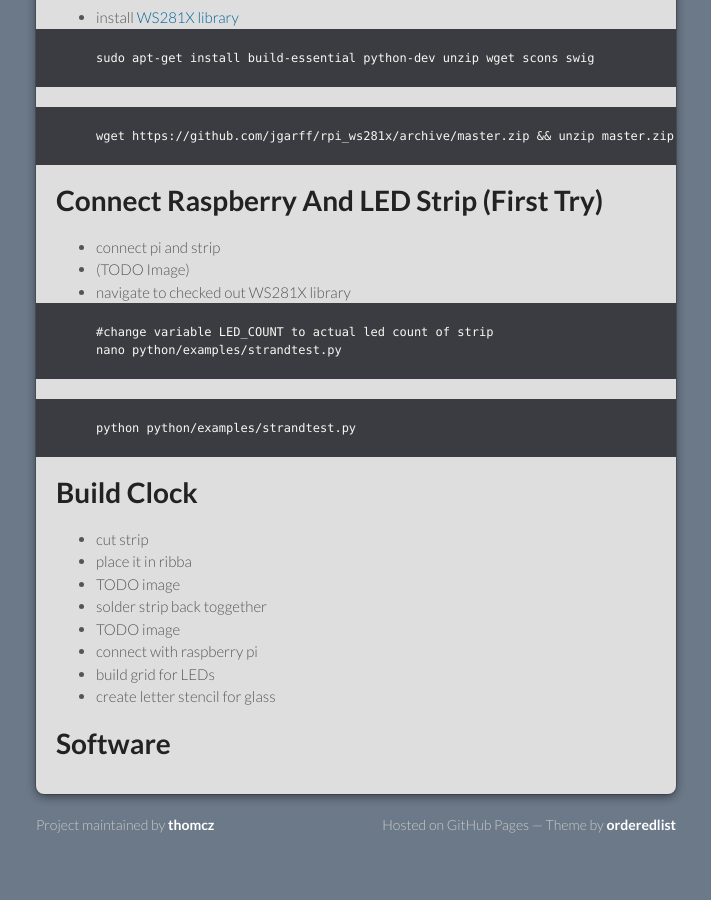
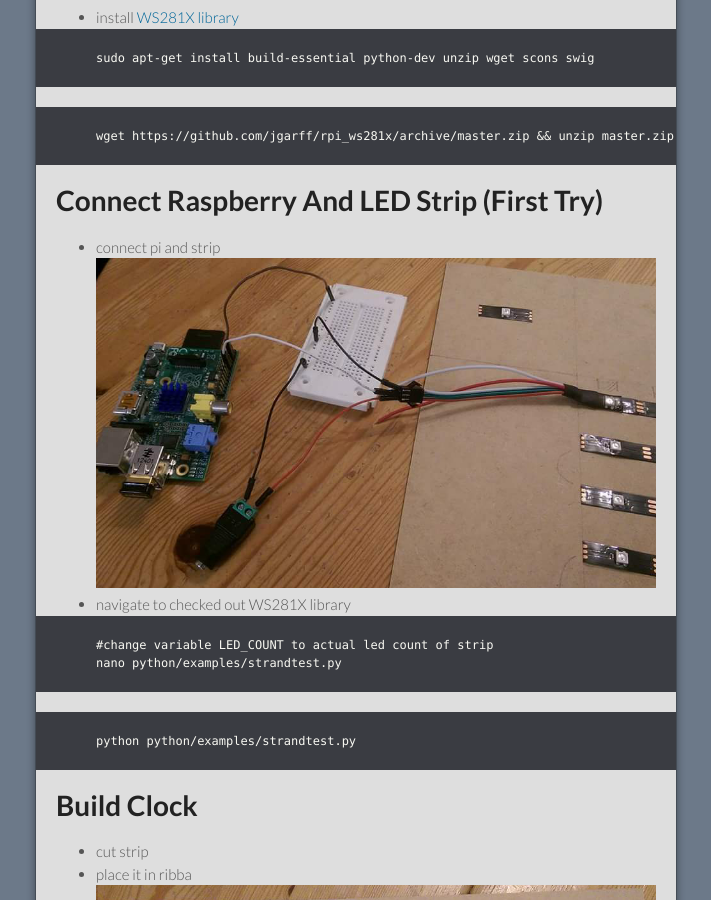
Before and after one commit to thomcz/word-clock, a Jekyll site: the page built from docs/index.md, in a window 1280 px wide and 900 px high, scrolled down 373 px. Shown: the whole window, without its empty margins (284-995 px from the left). Built offline with Jekyll 4.4.1, drawn with Linux system fonts in a browser that asks for light colours; our own code applies the rules of GitHub Pages for plain Markdown files.

Commit message:
added imgs

````diff
--- a/docs/index.md
+++ b/docs/index.md
@@ -21,7 +21,7 @@ wget https://github.com/jgarff/rpi_ws281x/archive/master.zip && unzip master.zip
 # Connect Raspberry And LED Strip (First Try)
 
 - connect pi and strip
-- (TODO Image)
+![](assets\images\pi_led_connect_test.png)
 - navigate to checked out WS281X library
 ```
 #change variable LED_COUNT to actual led count of strip
@@ -34,7 +34,7 @@ python python/examples/strandtest.py
 # Build Clock
 - cut strip
 - place it in ribba
-- TODO image
+![](assets\images\led_cut.png)
 - solder strip back toggether
 - TODO image
 - connect with raspberry pi
````
Also changed, not shown: docs/assets/images/led_cut.png (added), docs/assets/images/pi_led_connect_test.png (added).
